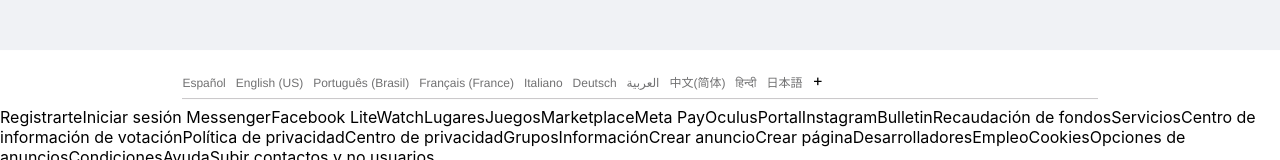
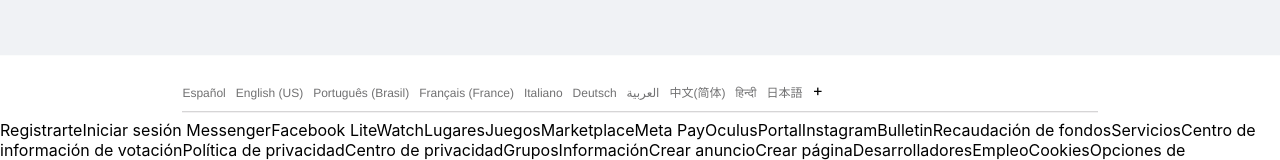
Before and after one commit to Ednesor/facebook-clon, a React (Create React App) app: page / in a window 1280 px wide. Shown: the part 754-914 px from the top of the page. Built offline with nearby package versions, Linux system fonts and the light colour scheme.

Commit message:
style: Languajes finished

```diff
--- a/src/components/Login/Footer.jsx
+++ b/src/components/Login/Footer.jsx
@@ -16,16 +16,19 @@
     justifyContent: "left",
     alignItems: "end",
     flexWrap: "wrap",
-    height: "auto",
-    // border: "1px solid black",
-    marginTop: "20px"
+    marginTop: "25px",
+    marginBottom: "3px",
 })
 const LangItem = styled("span")({
     color: "#717172",
     fontSize: "12px",
     marginRight: "10px",
     fontWeight: "500",
-    fontFamily: "Helvetica, Arial, sans-serif"
+    fontFamily: "Helvetica, Arial, sans-serif",
+    cursor: "pointer",
+    "&:hover": {
+        textDecoration: "underline"
+    }
 })
 const PlusIcon = styled("span")({
 
```
